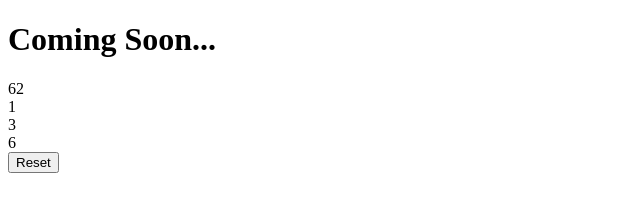
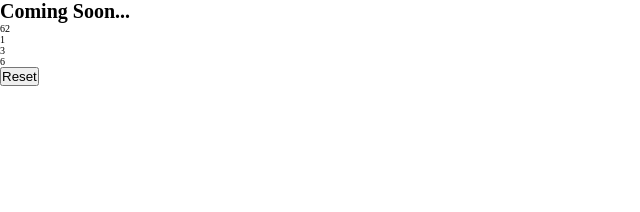
Before and after one commit to AndreiScafi/Countdown, a plain HTML site: page index.html in a window 1280 px wide. Shown: the whole page, without its empty margins (0-640 px from the left). Drawn offline with Linux system fonts and the light colour scheme.

Commit message:
Adding common styles and google font link.

```diff
--- a/index.html
+++ b/index.html
@@ -5,6 +5,11 @@
     <meta charset="UTF-8">
     <meta name="viewport" content="width=device-width, initial-scale=1.0">
     <link rel="stylesheet" href="./style.css">
+    <link rel="preconnect" href="https://fonts.googleapis.com">
+    <link rel="preconnect" href="https://fonts.gstatic.com" crossorigin>
+    <link
+        href="https://fonts.googleapis.com/css2?family=Baloo+Da+2:wght@400;500;600;700;800&family=Dancing+Script:wght@400;500;600;700&display=swap"
+        rel="stylesheet">
     <title>Countdown</title>
 </head>
 
--- a/style.css
+++ b/style.css
@@ -0,0 +1,9 @@
+* {
+    margin: 0;
+    padding: 0;
+    box-sizing: border-box;
+}
+
+html {
+    font-size: 62.5%;
+}
```
